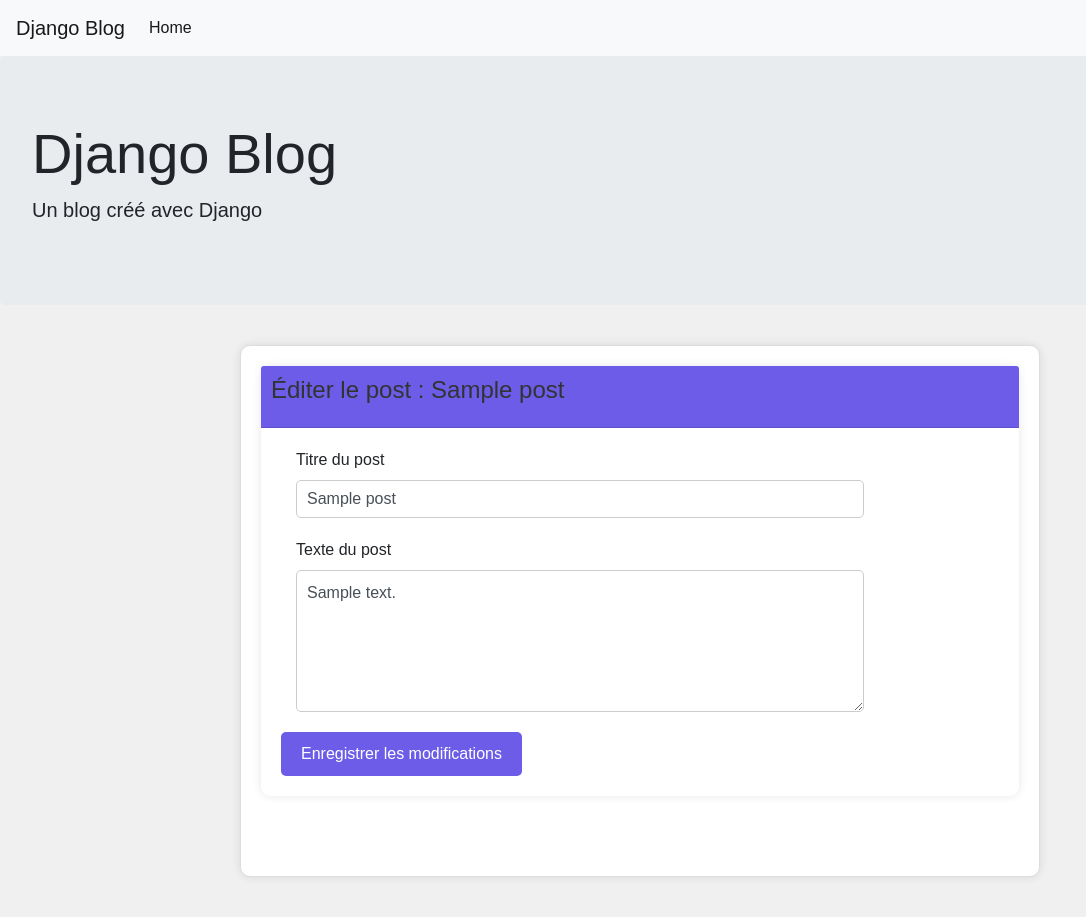
After one commit to prosabd/django-first-app, a Django app: page /post/1/edit/ in a window 1280 px wide. The commit adds this page. Shown: the whole page, without its empty margins (0-1086 px from the left). Run offline with Django 4.2, Linux system fonts and the light colour scheme; tables that the repository leaves empty hold one stand-in row (values such as "Sample post"); some libraries are stand-ins or nearby versions.

```diff
--- a/blog/templates/base.html
+++ b/blog/templates/base.html
@@ -23,11 +23,13 @@
                 </li>
             </ul>
             <ul class="navbar-nav">
+                {% if user.is_authenticated %}
                 <li class="nav-item">
                     <a class="nav-link top-menu-add-post" href="{% url 'post_new' %}">
                         <img src="{% static 'media/file-earmark-plus.svg' %}" alt="Add Post">
                     </a>
                 </li>
+                {% endif %}
             </ul>
         </div>
     </nav>
--- /dev/null
+++ b/blog/templates/blog/post_edit.html
@@ -0,0 +1,66 @@
+{% extends 'blog/base.html' %}
+{% load static %}
+{% load widget_tweaks %}
+
+{% block title %}Éditer le post {{ form.title.value }}{% endblock %}
+
+{% block extra_css %}
+    <link rel="stylesheet" href="{% static 'css/blog_post.css' %}">
+{% endblock %}
+
+{% block content_post %}
+<section class="container">
+    {% if form %}
+        <div class="row">
+            <div class="col-md-12">
+                <div class="card">
+                    <div class="card-header">
+                        <h2 class="card-title">Éditer le post : {{ form.title.value }}</h2>
+                    </div>
+                    <div class="card-body">
+                        <form method="post">
+                            {% csrf_token %}
+                            <div class="form-group">
+                                <label for="{{ form.title.id_for_label }}" class="control-label col-sm-2">Titre du post</label>
+                                <div class="col-sm-10">
+                                    {% render_field form.title class="form-control my_required" id="title" placeholder="Titre du post" %}
+                                </div>
+                            </div>
+                            <div class="form-group">
+                                <label for="{{ form.text.id_for_label }}" class="control-label col-sm-4">Texte du post</label>
+                                <div class="col-sm-10">
+                                    {% render_field form.text class="form-control my_required" id="text" rows="5" placeholder="Texte du post" %}
+                                </div>
+                            </div>
+                            <button type="submit" class="btn btn-primary">Enregistrer les modifications</button>
+                        </form>
+                    </div>
+                </div>
+            </div>
+        </div>
+    {% else %}
+        <div class="row">
+            <div class="col-md-12">
+                <div class="card">
+                    <div class="card-header">
+                        <h2 class="card-title">Post Not Found</h2>
+                    </div>
+                    <div class="card-body">
+                        <p class="card-text">Sorry, the post you're looking for doesn't exist or you don't have access.</p>
+                    </div>
+                </div>
+            </div>
+        </div>
+        <div class="row">
+            <div class="col-md-12">
+                <a href="{% url 'post_list' %}" class="btn btn-primary">Return to Post List</a>
+            </div>
+        </div>
+    {% endif %}
+</section>
+{% endblock content_post %}
+
+{% with WIDGET_ERROR_CLASS='my_error' WIDGET_REQUIRED_CLASS='my_required' %}
+    {% render_field form.title %}
+    {% render_field form.text %}
+{% endwith %}
--- a/blog/urls.py
+++ b/blog/urls.py
@@ -5,4 +5,5 @@
     path('', views.post_list, name='post_list'),
     path('post/<int:pk>/', views.post_detail, name='post_detail'),
     path('post/new', views.post_new, name='post_new'),
+    path('post/<int:pk>/edit/', views.post_edit, name='post_edit'),
 ]
--- a/blog/views.py
+++ b/blog/views.py
@@ -20,9 +20,27 @@
         if form.is_valid():
             post = form.save(commit=False)
             post.author = request.user
+            post.created_date = timezone.now()
             post.published_date = timezone.now()
             post.save()
             return redirect('/')
     else:
         form = PostForm()
     return render(request, 'blog/post_new.html', {'form': form})
+
+def post_edit(request, pk):
+    try:
+        post = get_object_or_404(Post, pk=pk)
+        if request.method == "POST":
+            form = PostForm(request.POST, instance=post)
+            if form.is_valid():
+                post = form.save(commit=False)
+                post.author = request.user
+                post.published_date = timezone.now()
+                post.save()
+                return redirect('/')
+        else:
+            form = PostForm(instance=post)
+        return render(request, 'blog/post_edit.html', {'form': form})
+    except Http404:
+        return render(request, 'blog/post_edit.html', {'form': None}, status=404)
```
Also changed, not shown: blog/templates/blog/post_detail.html (+13 -3 lines), blog/static/media/pencil-fill.svg (added).
